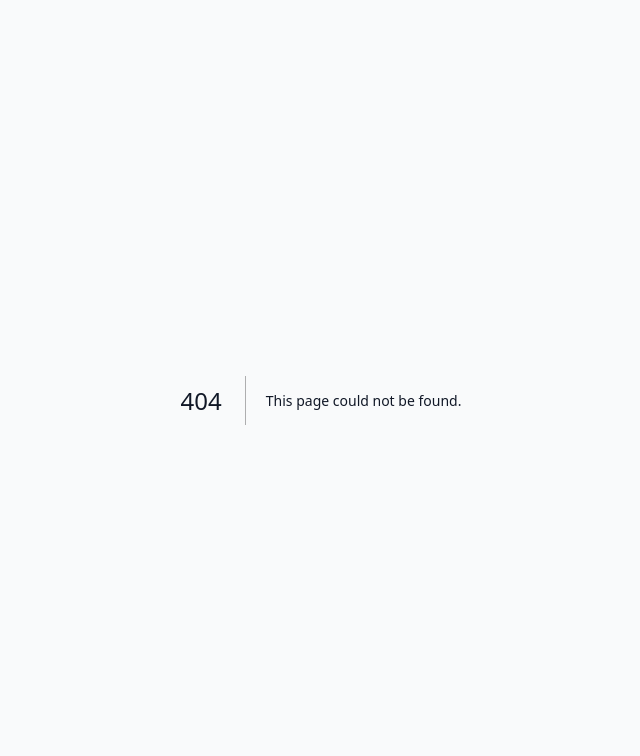
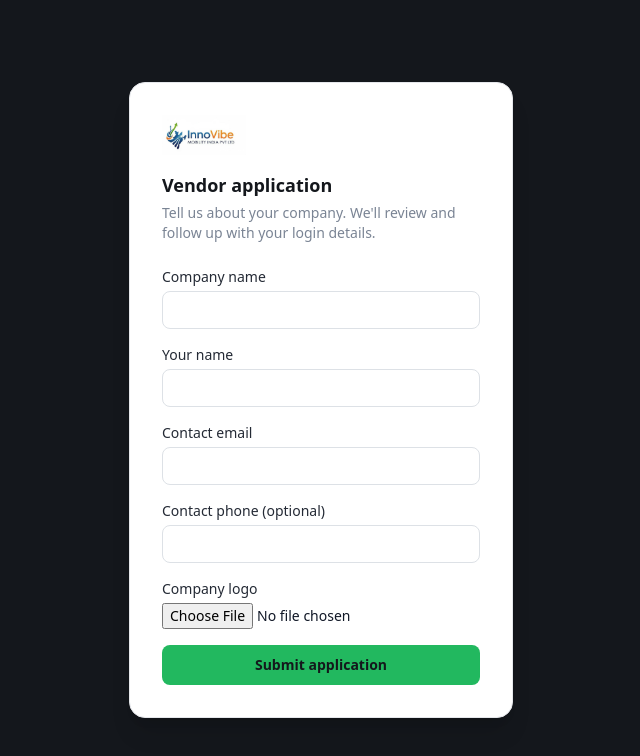
Before and after one commit to innovibe-mobility/innovibe-chat, a Next.js app: page /vendor-apply in a window 1280 px wide. Before the commit this address had no page. Shown: the top 756 px of the page, without its empty margins (319-959 px from the left). Built offline with nearby package versions, Linux system fonts and the light colour scheme; no server answers.

Commit message:
vendor branding + application form

```diff
--- a/app/dashboard/page.tsx
+++ b/app/dashboard/page.tsx
@@ -37,6 +37,8 @@ export default function ChatPage() {
   const router = useRouter();
   const [userId, setUserId] = useState<string | null>(null);
   const [userRole, setUserRole] = useState<string>("employee");
+  const [companyLogo, setCompanyLogo] = useState<string | null>(null);
+  const [companyName, setCompanyName] = useState<string | null>(null);
   const [channels, setChannels] = useState<Channel[]>([]);
   const [dmChannels, setDmChannels] = useState<Channel[]>([]);
   const [dmNames, setDmNames] = useState<Record<string, string>>({});
@@ -69,11 +71,13 @@ export default function ChatPage() {
       setUserId(data.session.user.id);
       supabase
         .from("profiles")
-        .select("role")
+        .select("role, company_name, company_logo_url")
         .eq("id", data.session.user.id)
         .single()
         .then(({ data: profile }) => {
           if (profile?.role) setUserRole(profile.role);
+          if (profile?.company_name) setCompanyName(profile.company_name);
+          if (profile?.company_logo_url) setCompanyLogo(profile.company_logo_url);
         });
     });
 
@@ -448,9 +452,9 @@ export default function ChatPage() {
         <div className="px-4 py-4 border-b border-graphite-700 flex items-center justify-between">
           <div className="flex items-center gap-2">
             <img
-              src="/innovibe-logo.png"
-              alt="InnoVibe Mobility"
-              className="h-8 w-auto rounded-md bg-white px-2 py-1"
+              src={userRole === "vendor" && companyLogo ? companyLogo : "/innovibe-logo.png"}
+              alt={userRole === "vendor" && companyName ? companyName : "InnoVibe Mobility"}
+              className="h-8 w-auto rounded-md bg-white px-2 py-1 object-contain"
             />
           </div>
           <button
--- /dev/null
+++ b/app/vendor-apply/page.tsx
@@ -0,0 +1,161 @@
+"use client";
+
+import { useState } from "react";
+import { supabase } from "@/lib/supabaseClient";
+
+export default function VendorApplyPage() {
+  const [companyName, setCompanyName] = useState("");
+  const [contactName, setContactName] = useState("");
+  const [contactEmail, setContactEmail] = useState("");
+  const [contactPhone, setContactPhone] = useState("");
+  const [logo, setLogo] = useState<File | null>(null);
+  const [submitted, setSubmitted] = useState(false);
+  const [error, setError] = useState<string | null>(null);
+  const [loading, setLoading] = useState(false);
+
+  async function handleSubmit(e: React.FormEvent) {
+    e.preventDefault();
+    setError(null);
+    setLoading(true);
+
+    let logo_url: string | null = null;
+
+    if (logo) {
+      const path = `${Date.now()}-${logo.name}`;
+      const { error: uploadError } = await supabase.storage
+        .from("vendor-logos")
+        .upload(path, logo);
+      if (uploadError) {
+        setError(`Logo upload failed: ${uploadError.message}`);
+        setLoading(false);
+        return;
+      }
+      const { data } = supabase.storage.from("vendor-logos").getPublicUrl(path);
+      logo_url = data.publicUrl;
+    }
+
+    const { error: insertError } = await supabase.from("vendor_applications").insert({
+      company_name: companyName,
+      contact_name: contactName,
+      contact_email: contactEmail,
+      contact_phone: contactPhone || null,
+      logo_url,
+    });
+
+    if (insertError) {
+      setError(`Submission failed: ${insertError.message}`);
+      setLoading(false);
+      return;
+    }
+
+    setSubmitted(true);
+    setLoading(false);
+  }
+
+  if (submitted) {
+    return (
+      <div className="min-h-screen flex items-center justify-center px-4 bg-graphite-900">
+        <div className="w-full max-w-sm bg-white rounded-2xl shadow-xl border border-graphite-100 p-8 text-center">
+          <h1 className="text-lg font-display font-semibold text-graphite-900 mb-2">
+            Application received
+          </h1>
+          <p className="text-sm text-graphite-500">
+            Thanks — we'll review your details and send you login
+            credentials separately once approved.
+          </p>
+        </div>
+      </div>
+    );
+  }
+
+  return (
+    <div className="min-h-screen flex items-center justify-center px-4 bg-graphite-900 py-10">
+      <div className="w-full max-w-sm bg-white rounded-2xl shadow-xl border border-graphite-100 p-8">
+        <img
+          src="/innovibe-logo.png"
+          alt="InnoVibe Mobility"
+          className="h-10 w-auto mb-4"
+        />
+        <h1 className="text-lg font-display font-semibold text-graphite-900 mb-1">
+          Vendor application
+        </h1>
+        <p className="text-sm text-graphite-400 mb-6">
+          Tell us about your company. We'll review and follow up with your
+          login details.
+        </p>
+
+        <form onSubmit={handleSubmit} className="space-y-4">
+          <div>
+            <label className="block text-sm font-medium mb-1 text-graphite-700">
+              Company name
+            </label>
+            <input
+              required
+              value={companyName}
+              onChange={(e) => setCompanyName(e.target.value)}
+              className="w-full border border-graphite-200 rounded-lg px-3 py-2 text-sm focus:outline-none focus:ring-2 focus:ring-signal-500"
+            />
+          </div>
+          <div>
+            <label className="block text-sm font-medium mb-1 text-graphite-700">
+              Your name
+            </label>
+            <input
+              required
+              value={contactName}
+              onChange={(e) => setContactName(e.target.value)}
+              className="w-full border border-graphite-200 rounded-lg px-3 py-2 text-sm focus:outline-none focus:ring-2 focus:ring-signal-500"
+            />
+          </div>
+          <div>
+            <label className="block text-sm font-medium mb-1 text-graphite-700">
+              Contact email
+            </label>
+            <input
+              required
+              type="email"
+              value={contactEmail}
+              onChange={(e) => setContactEmail(e.target.value)}
+              className="w-full border border-graphite-200 rounded-lg px-3 py-2 text-sm focus:outline-none focus:ring-2 focus:ring-signal-500"
+            />
+          </div>
+          <div>
+            <label className="block text-sm font-medium mb-1 text-graphite-700">
+              Contact phone (optional)
+            </label>
+            <input
+              value={contactPhone}
+              onChange={(e) => setContactPhone(e.target.value)}
+              className="w-full border border-graphite-200 rounded-lg px-3 py-2 text-sm focus:outline-none focus:ring-2 focus:ring-signal-500"
+            />
+          </div>
+          <div>
+            <label className="block text-sm font-medium mb-1 text-graphite-700">
+              Company logo
+            </label>
+            <input
+              type="file"
+              accept="image/*"
+              onChange={(e) => setLogo(e.target.files?.[0] ?? null)}
+              className="w-full text-sm"
+            />
+          </div>
+
+          {error && (
+            <p className="text-sm text-red-600 bg-red-50 border border-red-100 rounded-lg px-3 py-2">
+              {error}
+            </p>
+          )}
+
+          <button
+            type="submit"
+            disabled={loading}
+            className="w-full bg-signal-500 hover:bg-signal-600 text-graphite-900 text-sm font-semibold rounded-lg py-2.5 transition disabled:opacity-60"
+          >
+            {loading ? "Submitting..." : "Submit application"}
+          </button>
+        </form>
+      </div>
+    </div>
+  );
+}
```
Also changed, not shown: 1 other file (tests, documents, lock files or other folders).
